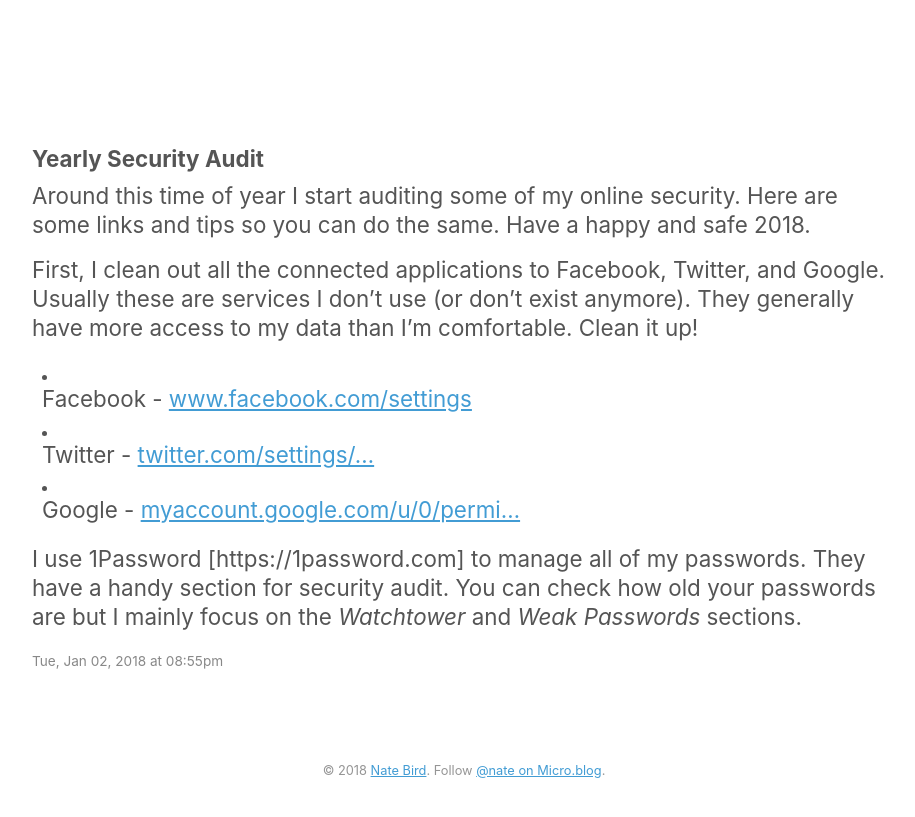
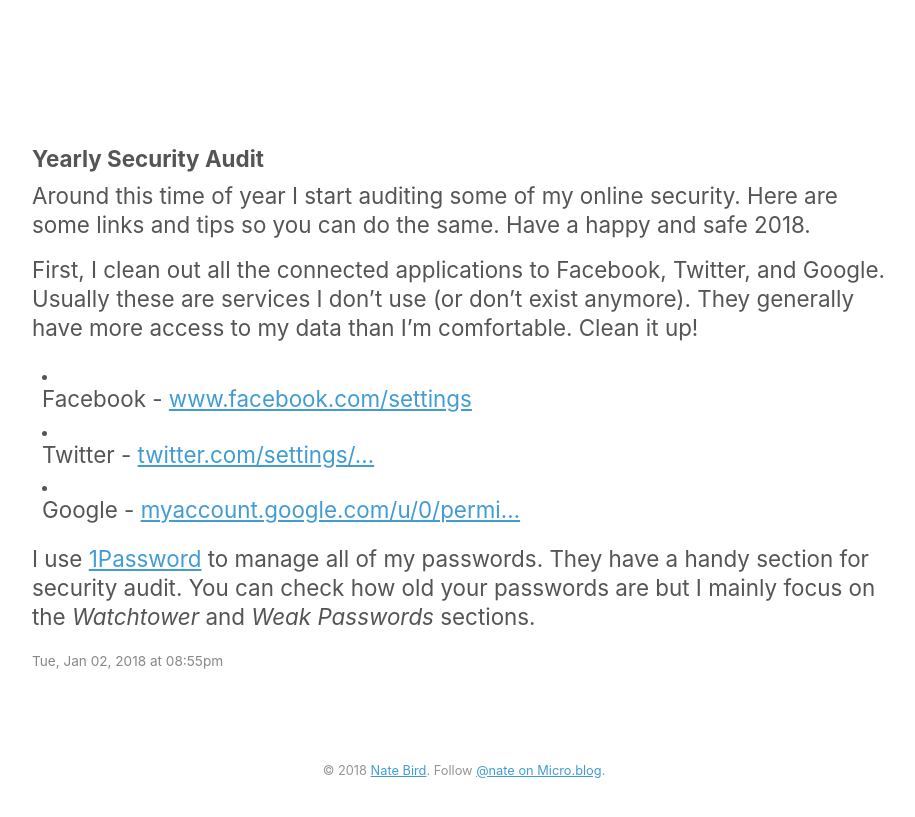
Before and after one commit to natebird/natebird.github.io, a Jekyll site: the page built from _posts/2018-01-02-yearly-security-audit.md, in a window 1280 px wide. Shown: the top 817 px of the page, without its empty margins (176-1091 px from the left). Built offline with Jekyll 4.4.1, drawn with Linux system fonts in a browser that asks for light colours.

Commit message:
Mirroring from Micro.blog.

```diff
--- a/_posts/2018-01-02-yearly-security-audit.md
+++ b/_posts/2018-01-02-yearly-security-audit.md
@@ -15,4 +15,4 @@ First, I clean out all the connected applications to Facebook, Twitter, and Goog
 
 * Google - [myaccount.google.com/u/0/permi...](https://myaccount.google.com/u/0/permissions)
 
-I use 1Password [https://1password.com] to manage all of my passwords. They have a handy section for security audit. You can check how old your passwords are but I mainly focus on the _Watchtower_  and _Weak Passwords_ sections.
+I use [1Password](https://1password.com) to manage all of my passwords. They have a handy section for security audit. You can check how old your passwords are but I mainly focus on the _Watchtower_  and _Weak Passwords_ sections.
```
